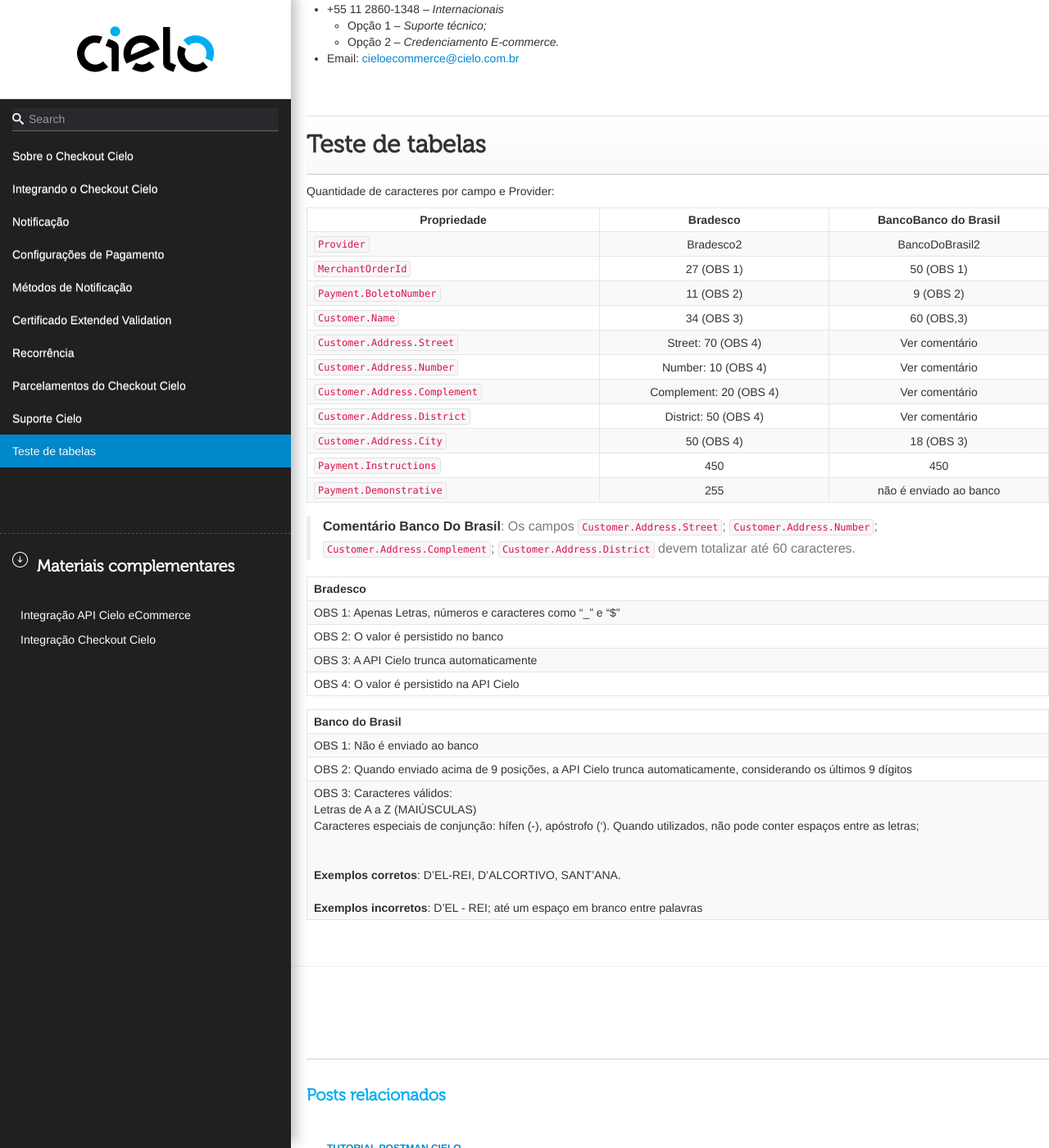
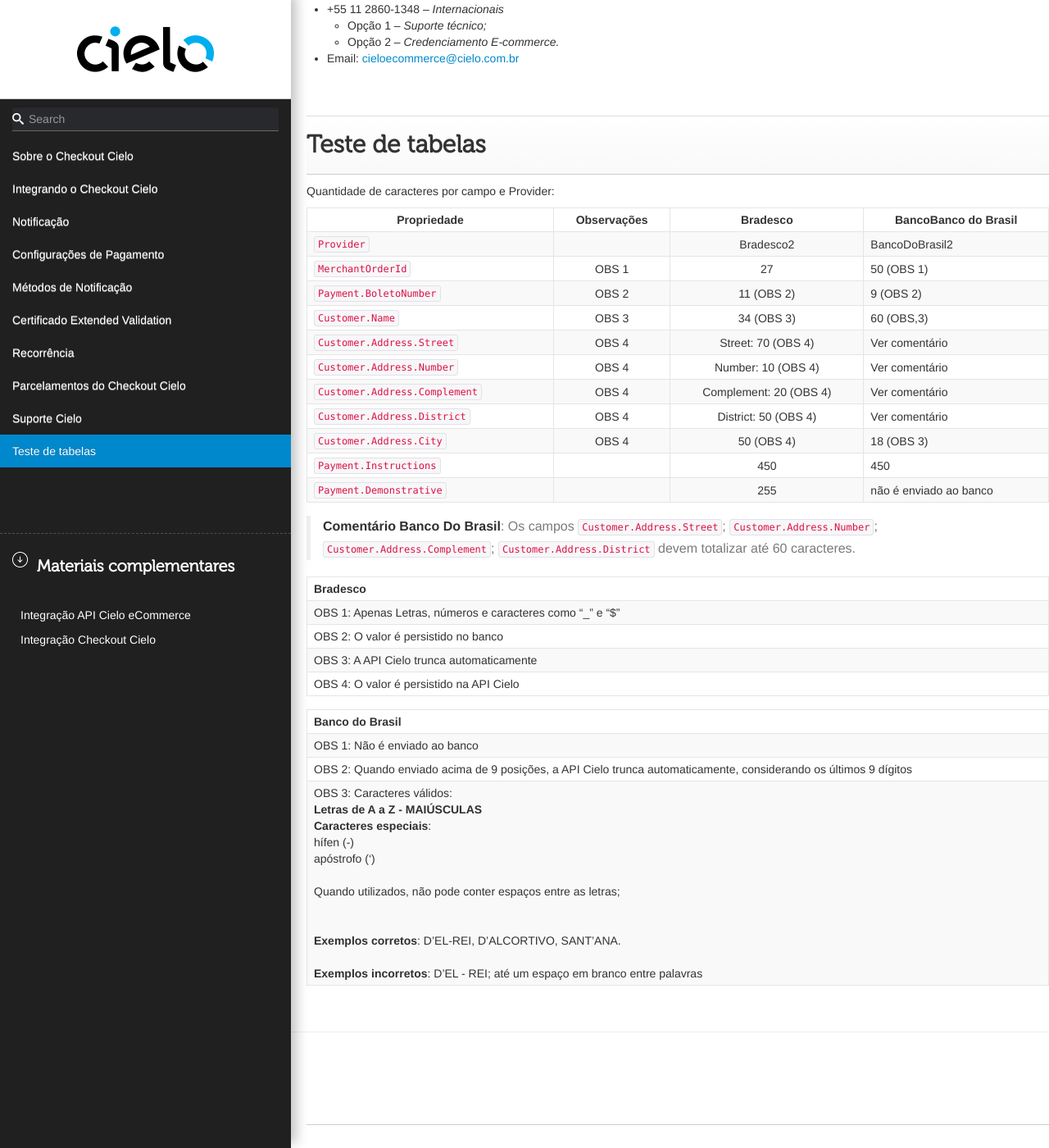
Before and after one commit to DeveloperCielo/Tutorial, a Jekyll site: the page built from _posts/2017-08-25-Checkout.md, in a window 1280 px wide and 1400 px high, scrolled down 55963 px. Shown: the whole window at 82% size. Built offline with Jekyll 4.4.1, drawn with Linux system fonts in a browser that asks for light colours; some web fonts are replaced.

Commit message:
Updated '_posts/2017-08-25-Checkout.md' via CloudCannon

```diff
--- a/_posts/2017-08-25-Checkout.md
+++ b/_posts/2017-08-25-Checkout.md
@@ -1697,19 +1697,19 @@
 
 Quantidade de caracteres por campo e Provider:
 
-| Propriedade                   |        Bradesco        |             BancoBanco do Brasil            |
-|-------------------------------|:----------------------:|:-------------------------------------------:|
-| `Provider`                    |        Bradesco2       |                BancoDoBrasil2               |
-| `MerchantOrderId`             |       27 (OBS 1)       |                  50 (OBS 1)                 |
-| `Payment.BoletoNumber`        |       11 (OBS 2)       |                  9 (OBS 2)                  |
-| `Customer.Name`               |       34 (OBS 3)       |                  60 (OBS,3)                 |
-| `Customer.Address.Street`     |   Street: 70 (OBS 4)   | Ver comentário |
-| `Customer.Address.Number`     |   Number: 10 (OBS 4)   | Ver comentário |
-| `Customer.Address.Complement` | Complement: 20 (OBS 4) | Ver comentário |
-| `Customer.Address.District`   |  District: 50 (OBS 4)  | Ver comentário |
-| `Customer.Address.City`       |       50 (OBS 4)       |                  18 (OBS 3)                 |
-| `Payment.Instructions`        |           450          |                     450                     |
-| `Payment.Demonstrative`       |           255          |            não é enviado ao banco           |
+| Propriedade                   |Observações|        Bradesco        |             BancoBanco do Brasil            |
+|-------------------------------||:----------------------:|:-------------------------------------------:|
+| `Provider`                    ||        Bradesco2       |                BancoDoBrasil2               |
+| `MerchantOrderId`             |OBS 1|       27        |                  50 (OBS 1)                 |
+| `Payment.BoletoNumber`        |OBS 2|       11 (OBS 2)       |                  9 (OBS 2)                  |
+| `Customer.Name`               |OBS 3|       34 (OBS 3)       |                  60 (OBS,3)                 |
+| `Customer.Address.Street`     |OBS 4|   Street: 70 (OBS 4)   | Ver comentário |
+| `Customer.Address.Number`     |OBS 4|   Number: 10 (OBS 4)   | Ver comentário |
+| `Customer.Address.Complement` |OBS 4| Complement: 20 (OBS 4) | Ver comentário |
+| `Customer.Address.District`   |OBS 4|  District: 50 (OBS 4)  | Ver comentário |
+| `Customer.Address.City`       |OBS 4|       50 (OBS 4)       |                  18 (OBS 3)                 |
+| `Payment.Instructions`        ||           450          |                     450                     |
+| `Payment.Demonstrative`       ||           255          |            não é enviado ao banco           |
 
 > **Comentário Banco Do Brasil**: Os campos `Customer.Address.Street`; `Customer.Address.Number`; `Customer.Address.Complement`; `Customer.Address.District` devem totalizar até 60 caracteres.
 
@@ -1727,4 +1727,4 @@
 |:----------------------------------------------------------------------------------------------------------------|
 |OBS 1: Não é enviado ao banco                                                                                    |
 |OBS 2: Quando enviado acima de 9 posições, a API Cielo trunca automaticamente, considerando os últimos 9 dígitos |
-|OBS 3: Caracteres válidos: <BR>Letras de A a Z (MAIÚSCULAS) <BR> Caracteres especiais de conjunção: hífen (-), apóstrofo ('). Quando utilizados, não pode conter espaços entre as letras; <BR><BR><BR> **Exemplos corretos**: D'EL-REI, D'ALCORTIVO, SANT'ANA.<BR><BR> **Exemplos incorretos**: D'EL - REI; até um espaço em branco entre palavras |
+|OBS 3: Caracteres válidos: <BR>**Letras de A a Z - MAIÚSCULAS** <BR> **Caracteres especiais**: <BR>hífen (-)<BR> apóstrofo (') <BR><BR> Quando utilizados, não pode conter espaços entre as letras; <BR><BR><BR> **Exemplos corretos**: D'EL-REI, D'ALCORTIVO, SANT'ANA.<BR><BR> **Exemplos incorretos**: D'EL - REI; até um espaço em branco entre palavras |
```
